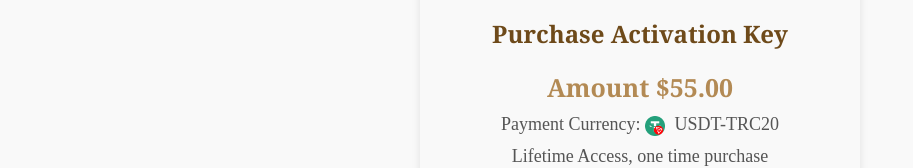
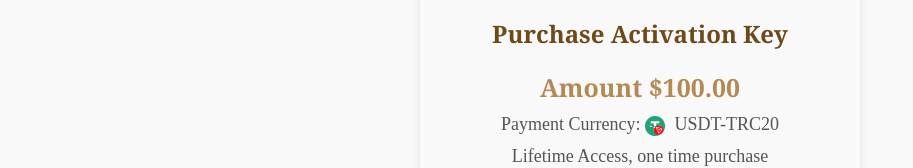
Before and after one commit to oxflash/app, a plain HTML site: page purchase.html in a window 1280 px wide. Shown: the part 170-338 px from the top of the page, without its empty margins (0-913 px from the left). Drawn offline with Linux system fonts and the light colour scheme.

Commit message:
Update purchase.html

```diff
--- a/purchase.html
+++ b/purchase.html
@@ -17,7 +17,7 @@
 
         <!-- Payment details -->
         <div class="payment-details">
-            <p id="amount">Amount $55.00</p>
+            <p id="amount">Amount $100.00</p>
             <p>Payment Currency: <img src="usdttrx.png" alt="Bitcoin Icon" class="bitcoin-icon"> USDT-TRC20</p>
             <p>Lifetime Access, one time purchase</p>
             <p id="moreinfo">More Information</p>
```
